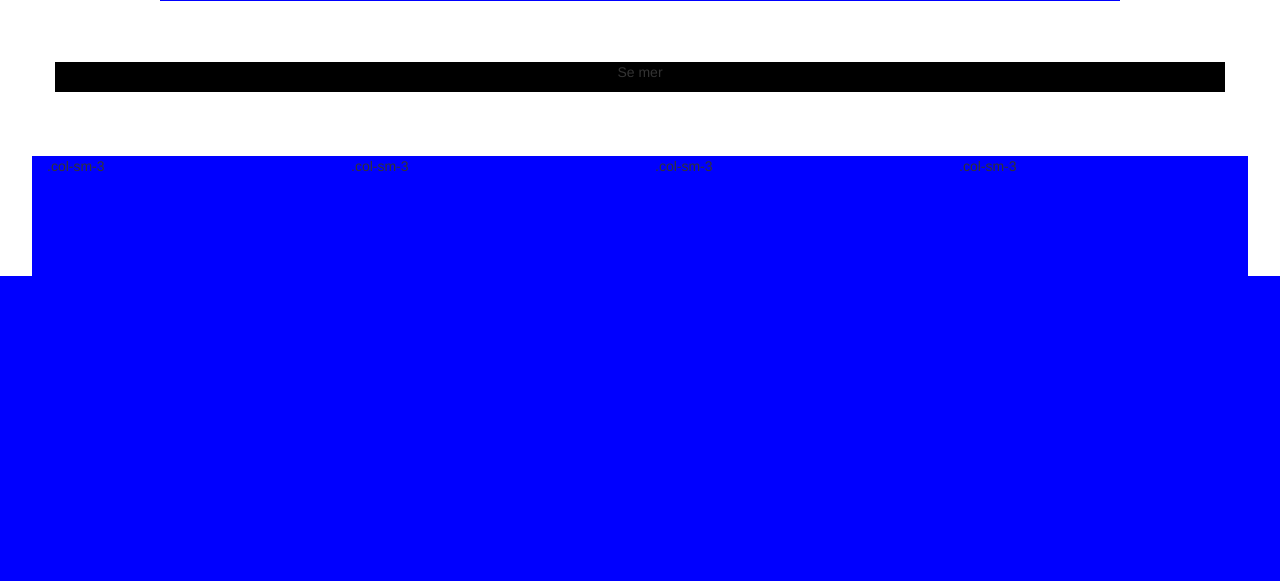
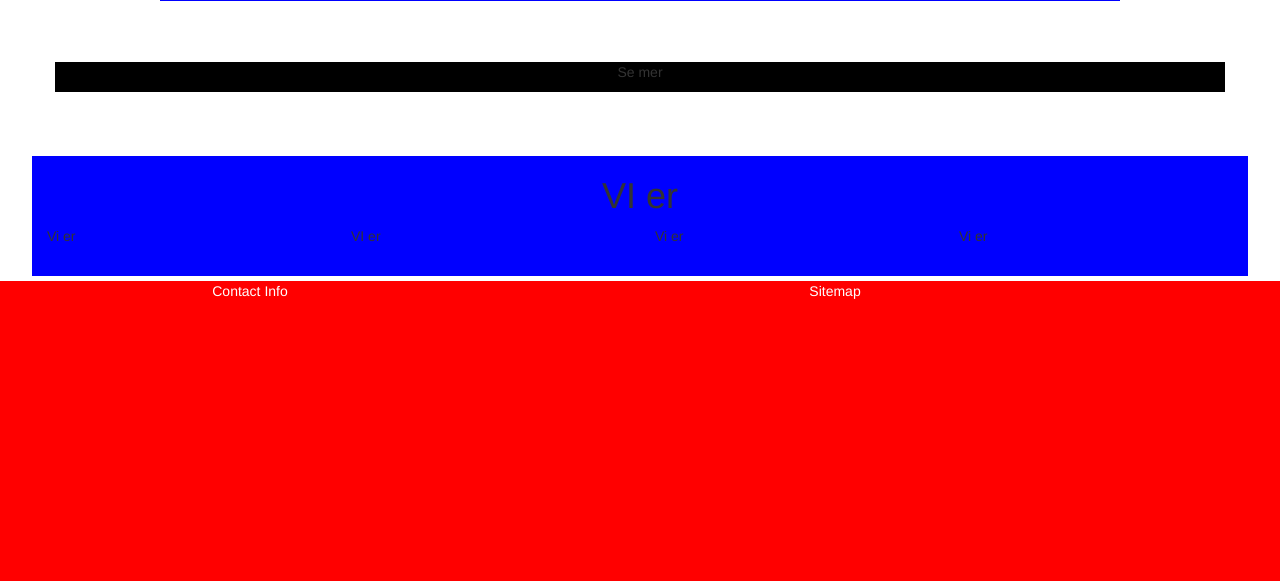
Before and after one commit to Universalben/VersaTechReal, a PHP site: page /Html/index.html in a window 1280 px wide. Shown: the part 2130-2711 px from the top of the page. Before the commit the page ends 2406 px from the top, so only its background shows below. Run offline with PHP 8.4, Linux system fonts and the light colour scheme.

Commit message:
Com 4
Added: Footer, Om Oss
Changed:Scss

```diff
--- a/Html/index.html
+++ b/Html/index.html
@@ -5,18 +5,13 @@
 
 <!-- Latest compiled and minified CSS -->
 <link rel="stylesheet" href="https://maxcdn.bootstrapcdn.com/bootstrap/3.3.7/css/bootstrap.min.css" integrity="sha384-BVYiiSIFeK1dGmJRAkycuHAHRg32OmUcww7on3RYdg4Va+PmSTsz/K68vbdEjh4u" crossorigin="anonymous">
-
 <!-- Optional theme -->
 <link rel="stylesheet" href="https://maxcdn.bootstrapcdn.com/bootstrap/3.3.7/css/bootstrap-theme.min.css" integrity="sha384-rHyoN1iRsVXV4nD0JutlnGaslCJuC7uwjduW9SVrLvRYooPp2bWYgmgJQIXwl/Sp" crossorigin="anonymous">
-
 <!-- Latest compiled and minified JavaScript -->
 <script src="https://maxcdn.bootstrapcdn.com/bootstrap/3.3.7/js/bootstrap.min.js" integrity="sha384-Tc5IQib027qvyjSMfHjOMaLkfuWVxZxUPnCJA7l2mCWNIpG9mGCD8wGNIcPD7Txa" crossorigin="anonymous"></script>
-
     <!-- Bootstrap-->
     <link rel="stylesheet" href="../style/css/main.css">
     <!-- Imported from Scss, ScoutApp-->
-
-    <!--Foundation-->
 
 </head>
     <body>
@@ -66,14 +61,28 @@
     </div>
 
     <div class="container omoss blue">
-
+        <h1 class="text-center">VI er</h1>
 <div class="row">
-  <div class="border col-sm-3">.col-sm-3</div>
-  <div class="border col-sm-3">.col-sm-3</div>
-  <div class="border col-sm-3">.col-sm-3</div>
-  <div class="border col-sm-3">.col-sm-3</div>
+  <div class="border col-sm-3">Vi er</div>
+  <div class="border col-sm-3">VI er</div>
+  <div class="border col-sm-3">Vi er</div>
+  <div class="border col-sm-3">Vi er</div>
 </div>
         </div>
+<footer>
+    <div class="footer">
+        <div class="container">
+            <div class="row">
+                <div class="col-sm-4 text-center">
+                    <p>Contact Info</p>
+                </div>
+                <div class="col-sm-8 text-center">
+                    <p>Sitemap</p>
+                </div>
+
+</div>
+    </div>    </div>
+</footer>
        </div>
 
     </body>
--- a/Style/Css/Main.css
+++ b/Style/Css/Main.css
@@ -1 +1 @@
-ul{list-style-type:none;text-decoration:none;margin:0;padding:0;overflow:hidden}li{float:left}li a{display:block;color:black;text-align:center;padding:14px 16px;text-decoration:none}li a:hover{background-color:#111}.logoimg{height:100px;width:100px}.menuitem{float:right;margin-top:80px}.search{width:auto;height:500px}.backgroundimg{background-image:url(../Pics/headerM.jpg);width:100%;height:600px;z-index:1;position:absolute;background-repeat:no-repeat}.black{background-color:black}.blue{background-color:blue}.size{height:80%;width:50%;margin-top:10%}.minisize{width:75%;height:75%}.result{width:auto;height:500px}.semer{margin-top:-5%;margin-bottom:5%}.omoss{width:95%;height:20%}
+ul{list-style-type:none;text-decoration:none;margin:0;padding:0;overflow:hidden}li{float:left}li a{display:block;color:black;text-align:center;padding:14px 16px;text-decoration:none}li a:hover{background-color:#111}.logoimg{height:100px;width:100px}.menuitem{float:right;margin-top:80px}.search{width:auto;height:500px}.backgroundimg{background-image:url(../Pics/headerM.jpg);width:100%;height:600px;z-index:1;position:absolute;background-repeat:no-repeat}.black{background-color:black}.blue{background-color:blue}.size{height:80%;width:50%;margin-top:10%}.minisize{width:75%;height:75%}.result{width:auto;height:500px}.semer{margin-top:-5%;margin-bottom:5%}.omoss{width:95%;height:20%}.footer{height:300px;margin-top:5px;bottom:0;width:100%;background-color:red;color:white;text-align:center}
--- a/Style/Sass/Main.scss
+++ b/Style/Sass/Main.scss
@@ -91,3 +91,15 @@ width:95%;
 height:20%;
 
 }
+.footer {
+  height:300px;//Remove height, only for showing
+   margin-top:5px;
+    bottom: 0;
+    width: 100%;
+    background-color: red;
+    color: white;
+    text-align: center;
+}
+.footer p{
+
+}
```
